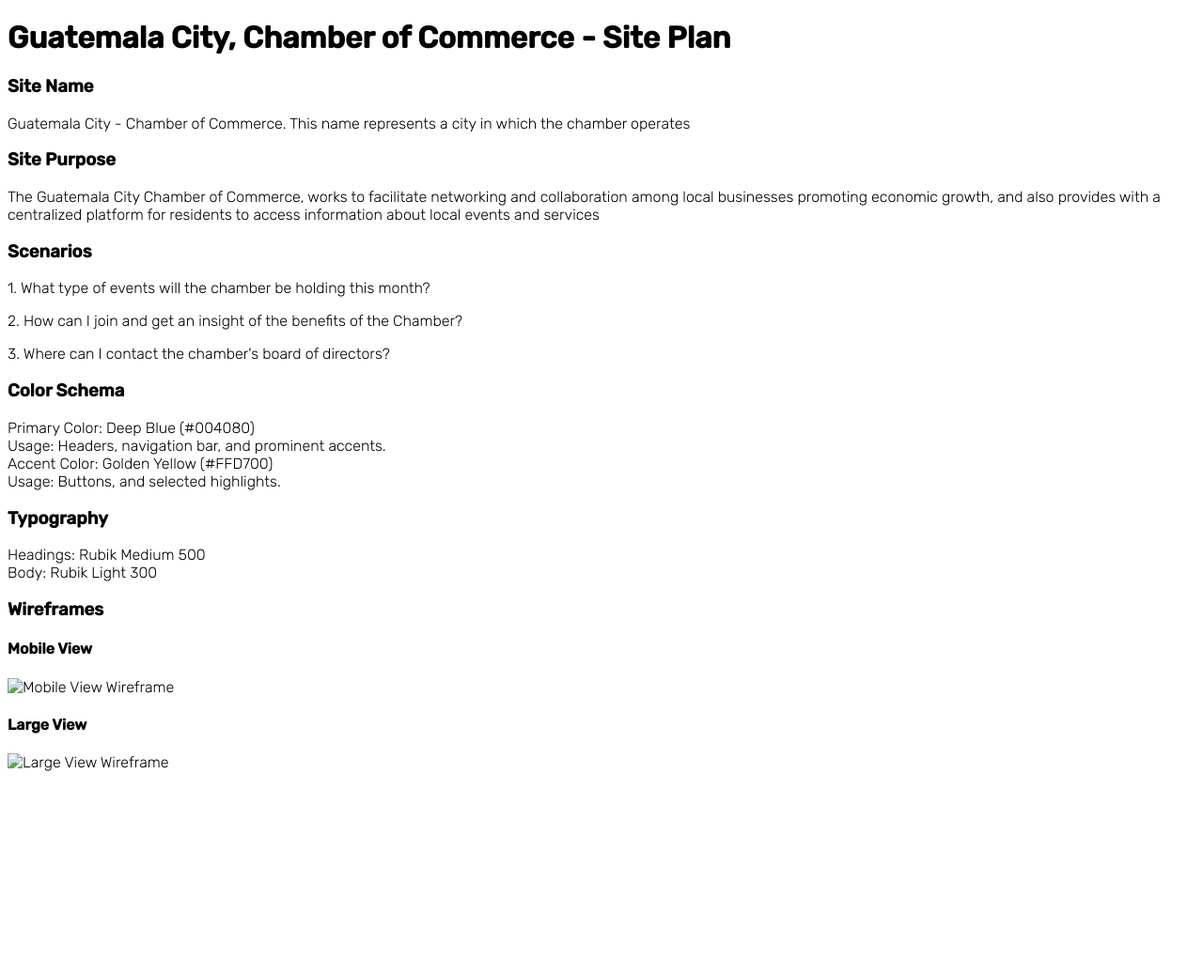
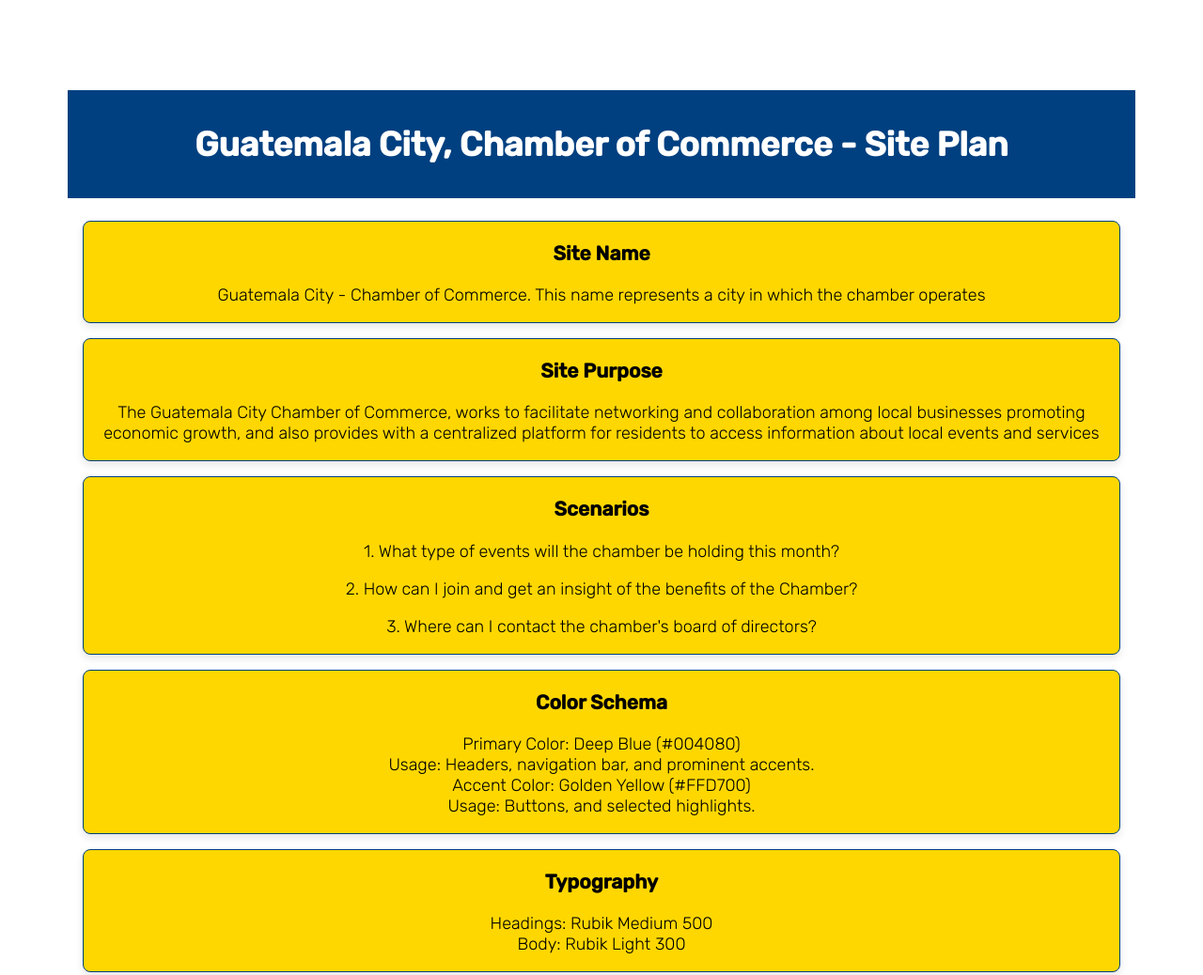
Before and after one commit to hmoisesgb/wdd230, a plain HTML site: page week01/chamber-site-plan.html in a window 1280 px wide. Shown: the top 1038 px of the page at 94% size. Before the commit the page ends 829 px from the top, so only its background shows below. Drawn offline with Linux system fonts and the light colour scheme.

Commit message:
Updated Chamber Site Plan

```diff
--- a/week01/chamber-site-plan.html
+++ b/week01/chamber-site-plan.html
@@ -13,14 +13,22 @@
 </head>
 <body>
     <h1>Guatemala City, Chamber of Commerce - Site Plan</h1>
+
+    <section id="site-name">
         <h3>Site Name</h3>
         <p>Guatemala City - Chamber of Commerce. This name represents a city in which the chamber operates</p>
+    </section>
+    <section id="site-purpose">
         <h3>Site Purpose</h3>
         <p>The Guatemala City Chamber of Commerce, works to facilitate networking and collaboration among local businesses promoting economic growth, and also provides with a centralized platform for residents to access information about local events and services</p>
+    </section>
+    <section id="scenarios">
         <h3>Scenarios</h3>
         <p>1. What type of events will the chamber be holding this month?</p>
         <p>2. How can I join and get an insight of the benefits of the Chamber?</p>
         <p>3. Where can I contact the chamber's board of directors?</p>
+    </section>
+    <section id="color-schema">
         <h3>Color Schema</h3>
         <p>
             Primary Color: Deep Blue (#004080) <br>
@@ -28,15 +36,20 @@
             Accent Color: Golden Yellow (#FFD700) <br>
             Usage: Buttons, and selected highlights.
         </p>
+    </section>
+    <section id="typography">
         <h3>Typography</h3>
-    <p>Headings: Rubik Medium 500 <br>
+        <p>
+            Headings: Rubik Medium 500 <br>
             Body: Rubik Light 300
         </p>
+    </section>
+    <section id="wireframes">
         <h3>Wireframes</h3>
         <h4>Mobile View</h4>
-    <img src="" alt="Mobile View Wireframe">
+        <img src="images/mobile-wireframe.png" alt="Mobile View Wireframe">
         <h4>Large View</h4>
-    <img src="" alt="Large View Wireframe">
-
+        <img src="images/large-wireframe.png" alt="Large View Wireframe">
+    </section>
 </body>
 </html>
--- a/week01/styles/chamber-site-plan.css
+++ b/week01/styles/chamber-site-plan.css
@@ -1,4 +1,27 @@
+h1{
+    background-color: #004080;
+    color: #fff;
+    padding: 1em;
+    text-align: center;
+}
+
 body{
     font-family: 'Rubik', sans-serif;
     font-weight: 300;
+    max-width: 1200px;
+    margin: 0 auto;
+    padding: 4em;
+    font-size: 18px;
+    text-align: center;
 }
+section{
+    border: 1px solid #004080;
+    border-radius: 8px;
+    margin: 16px;
+    background-color: #FFD700;
+    box-shadow: 0 4px 8px rgba(0, 0, 0, 0.1);
+}
+#wireframes h3{
+    margin-bottom: 1em;
+    border-radius: 1em;
+}
```
Also changed, not shown: week01/images/large-wireframe.png (added), week01/images/mobile-wireframe.png (added). Lines whose indentation alone changed are shown as unchanged.
